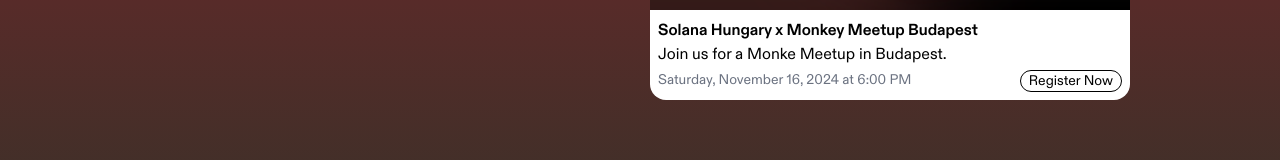
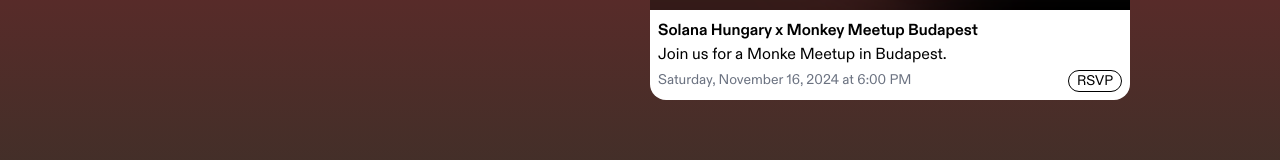
Before and after one commit to 8bitPEN/solanaHungary, a React (Vite) app: page / in a window 1280 px wide. Shown: the part 1922-2082 px from the top of the page. Built offline with nearby package versions, Linux system fonts and the light colour scheme.

Commit message:
words chage

```diff
--- a/src/components/EventCard.tsx
+++ b/src/components/EventCard.tsx
@@ -43,6 +43,7 @@
                 hour12: true,
               })}
             </span>
+            <div className="flex justify-center items-center">
               <motion.a
                 target="_blank"
                 rel="noopener noreferrer"
@@ -51,10 +52,12 @@
                   color: "#FFF",
                 }}
                 href={registerUrl}
-              className="border rounded-full border-black px-2 text-sm bg-white text-black"
+                className="uppercase border rounded-full border-black px-2 text-sm bg-white text-black"
               >
-              Register Now
+                rsvp
               </motion.a>
+            </div>
+
           </div>
         </div>
       </div>
```
Lines whose indentation alone changed are shown as unchanged.
